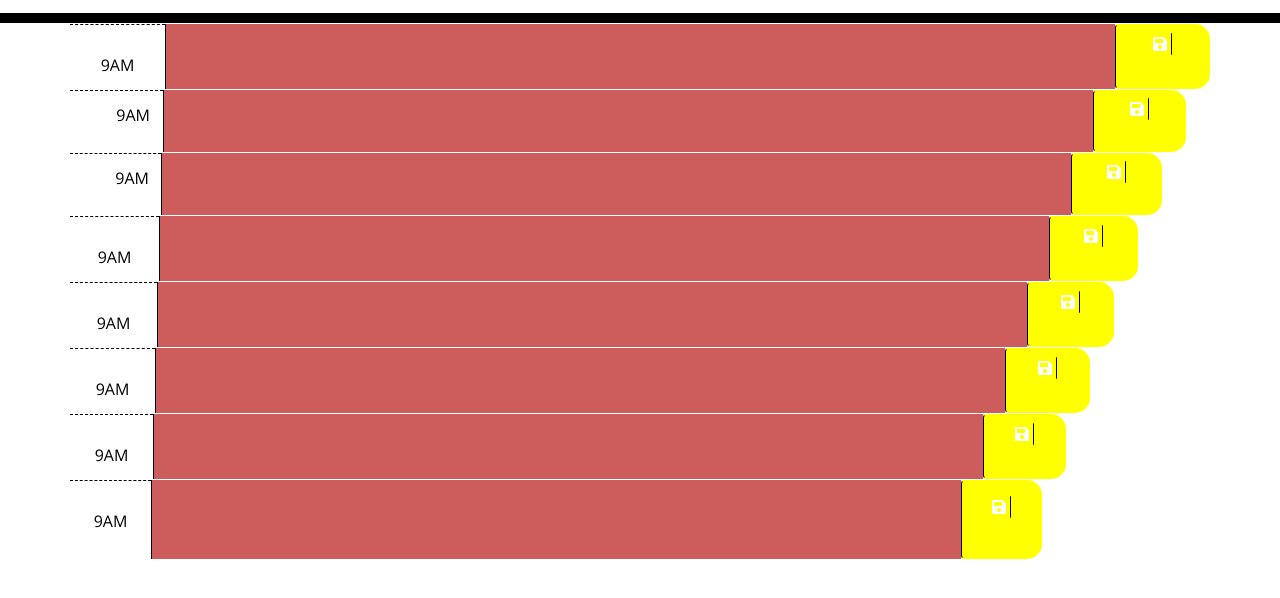
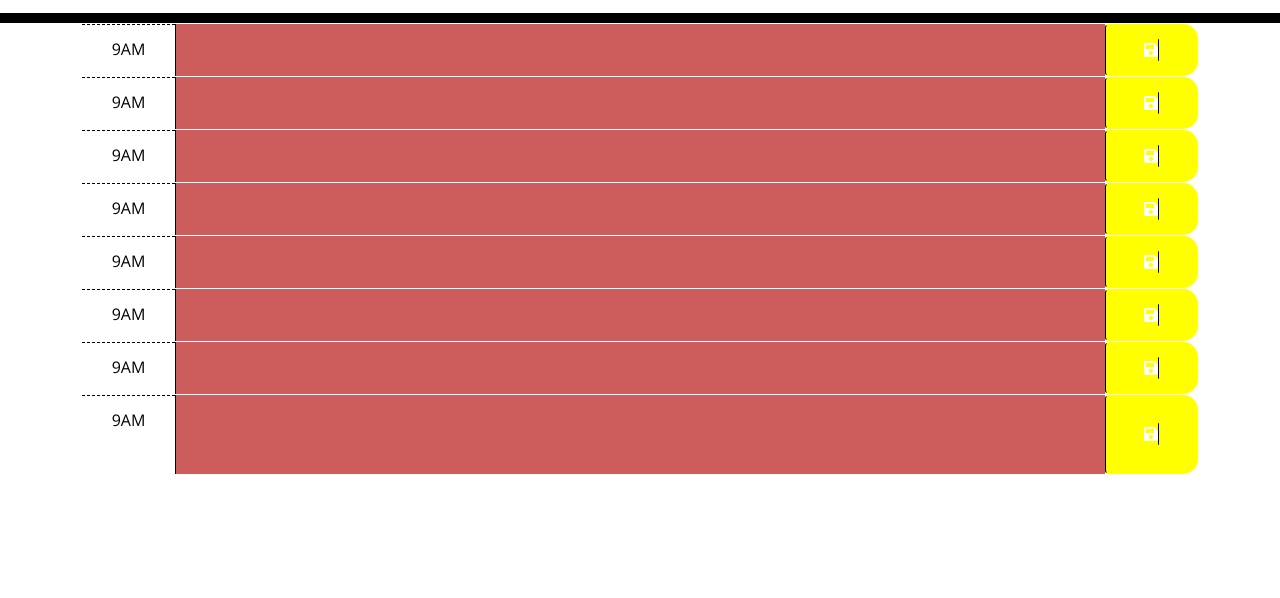
Before and after one commit to cinteriano/day-planner-homework, a plain HTML site: page index.html in a window 1280 px wide. Shown: the part 108-706 px from the top of the page. Drawn offline with nearby package versions, Linux system fonts and the light colour scheme.

Commit message:
aligning input boxes

```diff
--- a/assets/style.css
+++ b/assets/style.css
@@ -31,9 +31,11 @@ textarea{
 }
 
 .row {
-  white-space: pre-wrap;
+  white-space: pre-line;
   height: 80px;
   border-top: 1px solid white;;
+  --bs-gutter-y: 0;
+  --bs-gutter-x: 0;
 }
 
 .hour {
```
